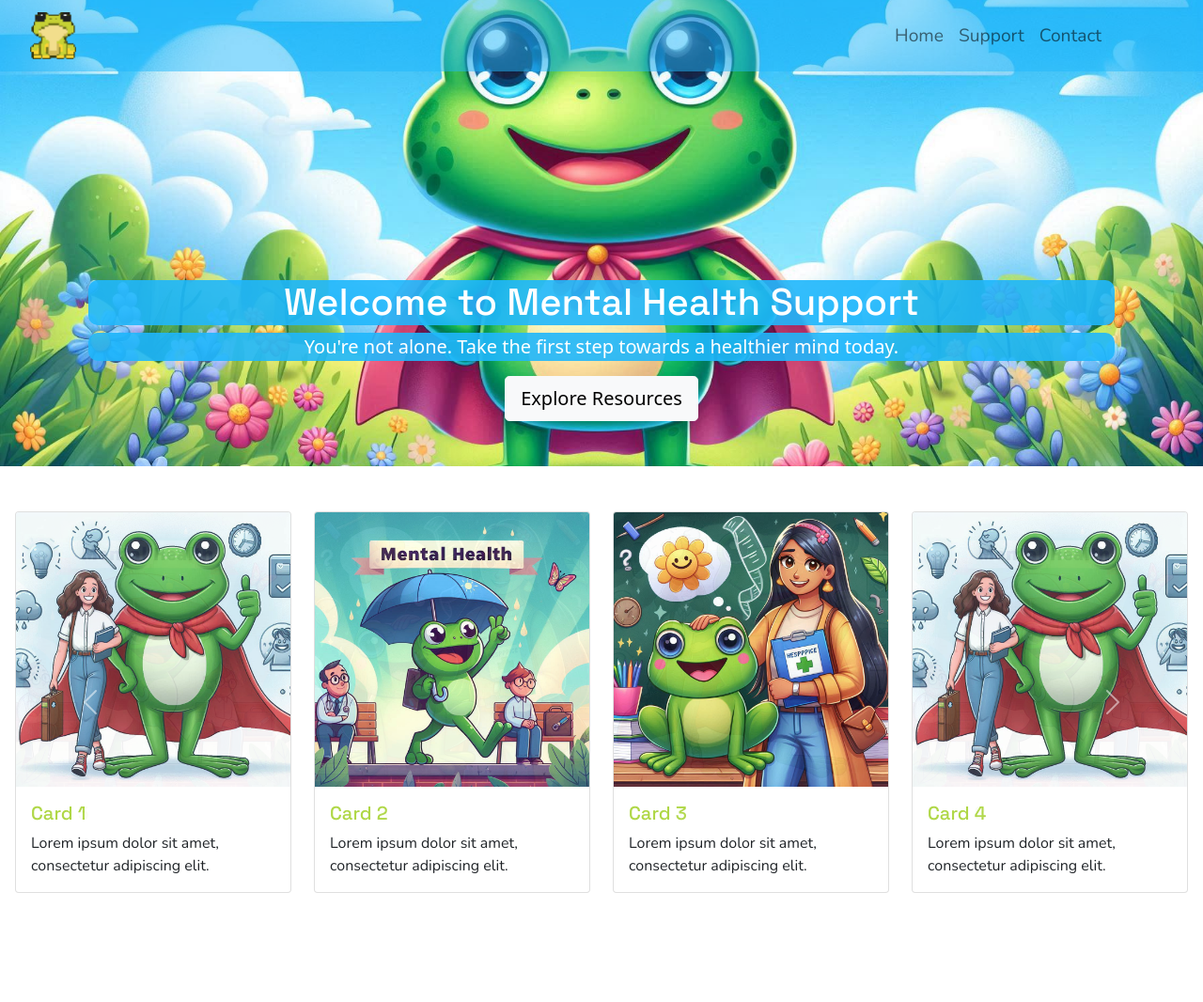
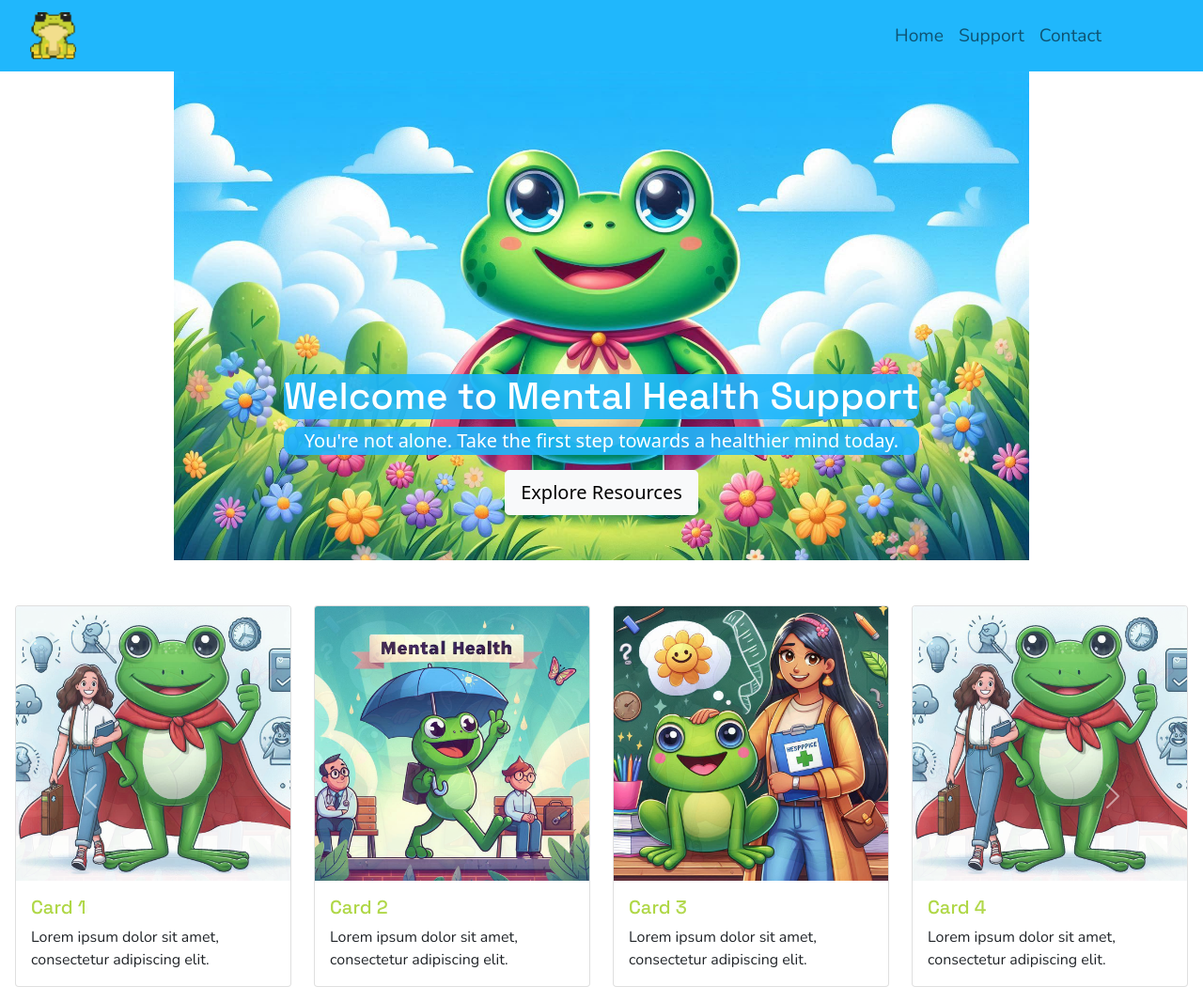
Before and after one commit to funktotheface/IFA-Mental-Health-Awareness, a plain HTML site: page index.html in a window 1280 px wide. Shown: the whole page at 94% size. Before the commit the page ends 966 px from the top, so only its background shows below. Drawn offline with nearby package versions, Linux system fonts and the light colour scheme.

Commit message:
remove redundant z axis from nav

```diff
--- a/assets/css/stylesheet.css
+++ b/assets/css/stylesheet.css
@@ -46,10 +46,9 @@ h3 {
 }
 
 .navbar {
-  background-color: rgba(32, 183, 252, 0.5);
+  background-color: rgba(32, 183, 252, 1);
   position: fixed; /* Ensure navbar is fixed */
   width: 100%; /* Ensure it spans the full width */
-  z-index: 1; /* Ensure it is on top of other elements */
 }
 
 /*HERO SECTION*/
@@ -59,18 +58,22 @@ h3 {
 
   background-repeat: no-repeat;
   min-height: 65vh;
-  background-size: cover;
+  background-size: contain;
   background-position: center;
   background-attachment: relative;
-  width: 100%;
+  max-width: 100%;
   display: flex;
   flex-direction: column;
   justify-content: flex-end;
   align-items: center;
 
   margin-bottom: 2rem;
-  margin-top: -100px; /* Move the hero section up to reach the top of the screen */
+  /* margin-top: -100px; /*Move the hero section up to reach the top of the screen/* */
   /* padding-top: 50px; Add padding to the top to account for the navbar height */
+}
+
+.hero-container {
+  max-width: 1792px;
 }
 
 .hero-section h1,
--- a/index.html
+++ b/index.html
@@ -40,7 +40,7 @@
       </nav>
       <!-- Hero Section with Background Image -->
         <div class="hero-section text-white text-center py-5">
-        <div class="container">
+        <div class="hero-container">
         <h1 class="">Welcome to Mental Health Support</h1>
         <p class="lead">You're not alone. Take the first step towards a healthier mind today.</p>
         <a class="btn btn-light btn-lg" href="#resources" role="button">Explore Resources</a>
```
